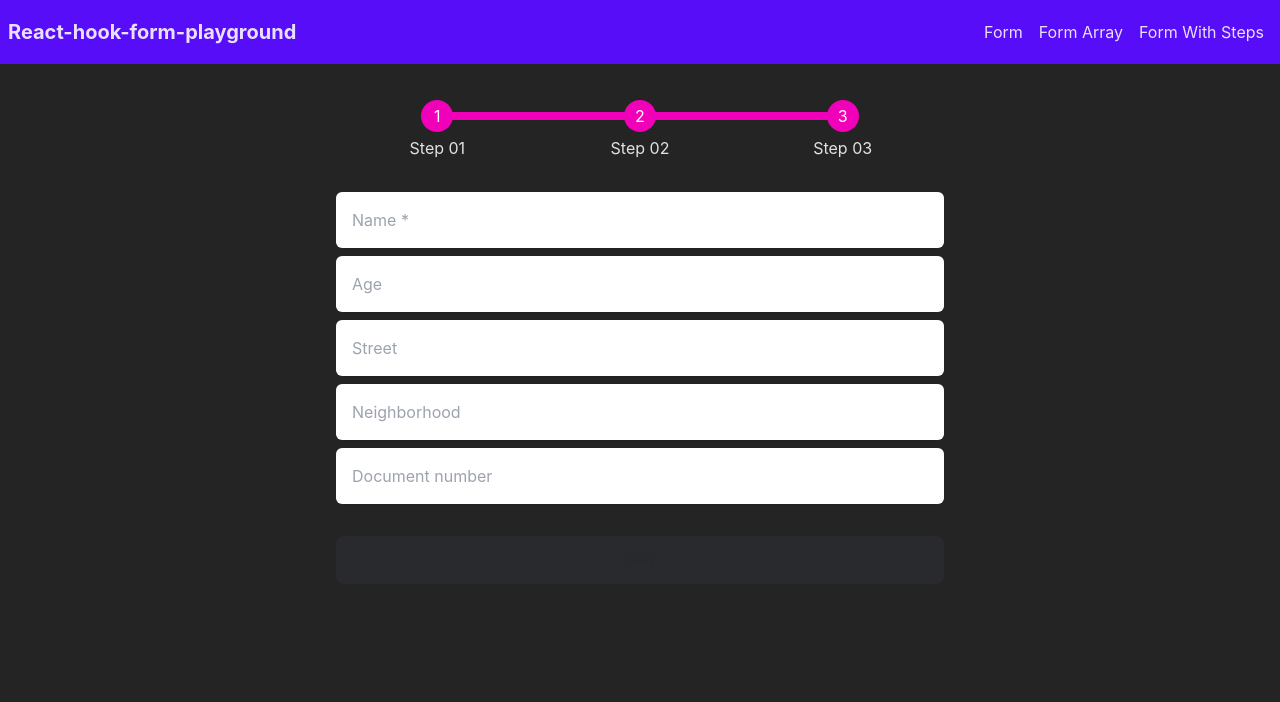
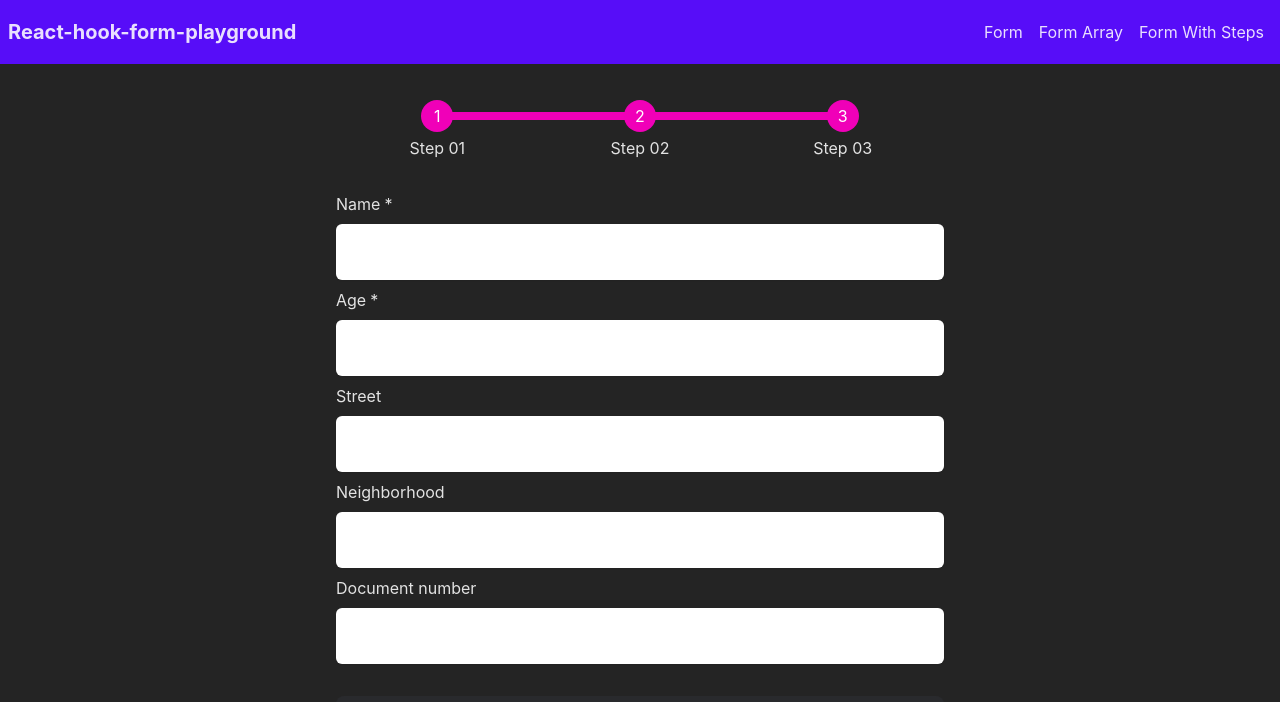
Before and after one commit to jmarc00s/react-hook-form-playground, a React (Vite) app: page /steps/first in a window 1280 px wide. Shown: the top 702 px of the page. Built offline with nearby package versions, Linux system fonts and the light colour scheme.

Commit message:
Improve form with steps validation

```diff
--- a/src/components/Input/index.tsx
+++ b/src/components/Input/index.tsx
@@ -12,20 +12,23 @@ interface InputProps extends InputHTMLAttributes<HTMLInputElement> {
 }
 
 const InputComponent = (
-  {
-    label,
-    errorMessage,
-    className,
-    type,
-    required,
-    placeholder,
-    ...rest
-  }: InputProps,
+  { label, errorMessage, className, type, required, ...rest }: InputProps,
   ref: Ref<HTMLInputElement>
 ): ReactElement => {
   return (
     <>
-      {label && <label>{label}</label>}
+      {label && (
+        <label htmlFor={rest.id}>
+          {label}
+          {required ? (
+            <span
+              className={classNames('pl-1', errorMessage && 'text-red-500')}
+            >
+              *
+            </span>
+          ) : null}
+        </label>
+      )}
       <input
         autoComplete="off"
         ref={ref}
@@ -34,7 +37,6 @@ const InputComponent = (
           'w-full p-4 rounded-md shadow-sm outline-none',
           errorMessage && 'border border-red-400 placeholder:text-red-500'
         )}
-        placeholder={`${placeholder} ${required ? '*' : ''}`}
         {...rest}
       />
       {errorMessage ? (
--- a/src/pages/FormWithSteps/components/FirstStep/index.tsx
+++ b/src/pages/FormWithSteps/components/FirstStep/index.tsx
@@ -15,33 +15,40 @@ export const FirstStep = () => {
         type="text"
         id="name"
         {...register('firstStep.name')}
-        placeholder="Name"
+        label="Name"
         required
         errorMessage={errors.firstStep?.name?.message}
       />
       <Input
         type="number"
         id="age"
-        {...register('firstStep.age')}
-        placeholder="Age"
+        required
+        {...register('firstStep.age', {
+          setValueAs: (value) => {
+            if (value) return parseInt(value);
+            return 0;
+          },
+        })}
+        label="Age"
+        errorMessage={errors.firstStep?.age?.message}
       />
       <Input
         type="text"
         id="street"
         {...register('firstStep.street')}
-        placeholder="Street"
+        label="Street"
       />
       <Input
         type="text"
         id="neighborhood"
         {...register('firstStep.neighborhood')}
-        placeholder="Neighborhood"
+        label="Neighborhood"
       />
       <Input
         type="text"
         id="documentNumber"
         {...register('firstStep.documentNumber')}
-        placeholder="Document number"
+        label="Document number"
       />
     </section>
   );
--- a/src/pages/FormWithSteps/index.tsx
+++ b/src/pages/FormWithSteps/index.tsx
@@ -3,6 +3,7 @@ import { FormProvider, useForm, useFormState } from 'react-hook-form';
 import { Link, Outlet, useNavigate } from 'react-router-dom';
 import { z } from 'zod';
 import { zodResolver } from '@hookform/resolvers/zod';
+import * as validationMessages from '../../utils/validation/messages';
 
 type FirstStepForm = {
   name: string;
@@ -34,13 +35,17 @@ export type FormWithSteps = {
 
 const schema = z.object({
   firstStep: z.object({
-    name: z.string().min(1, "can't be blank"),
+    name: z.string().min(1, validationMessages.CANT_BE_BLANK),
+    age: z
+      .number()
+      .nonnegative(validationMessages.CANT_BE_NEGATIVE)
+      .min(1, validationMessages.CANT_BE_EMPTY),
   }),
 });
 
 export const FormWithStepsPage = () => {
   const { ...methods } = useForm<FormWithSteps>({
-    mode: 'onBlur',
+    mode: 'onChange',
     defaultValues: {
       firstStep: {},
       secondStep: {},
@@ -53,7 +58,7 @@ export const FormWithStepsPage = () => {
 
   const navigate = useNavigate();
 
-  const { isValid, errors } = useFormState({ control: methods.control });
+  const { isValid } = useFormState({ control: methods.control });
 
   const onSubmit = (data: FormWithSteps) => console.log(data);
 
--- /dev/null
+++ b/src/utils/validation/messages.ts
@@ -0,0 +1,4 @@
+export const CANT_BE_BLANK = "can't be blank";
+export const CANT_BE_EMPTY = "can't be empty";
+export const CANT_BE_NEGATIVE = "can't be negative";
+export const CANT_BE_ZERO = "can't be zero";
```
